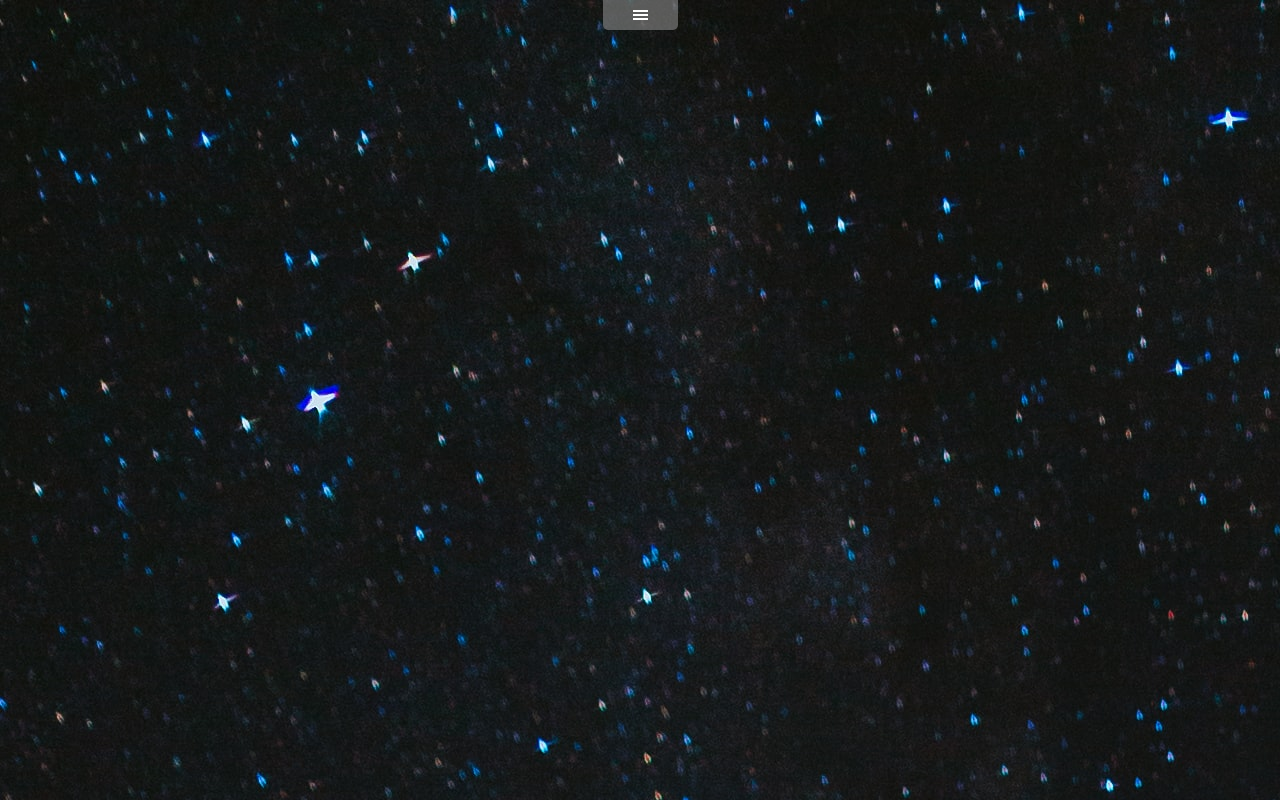
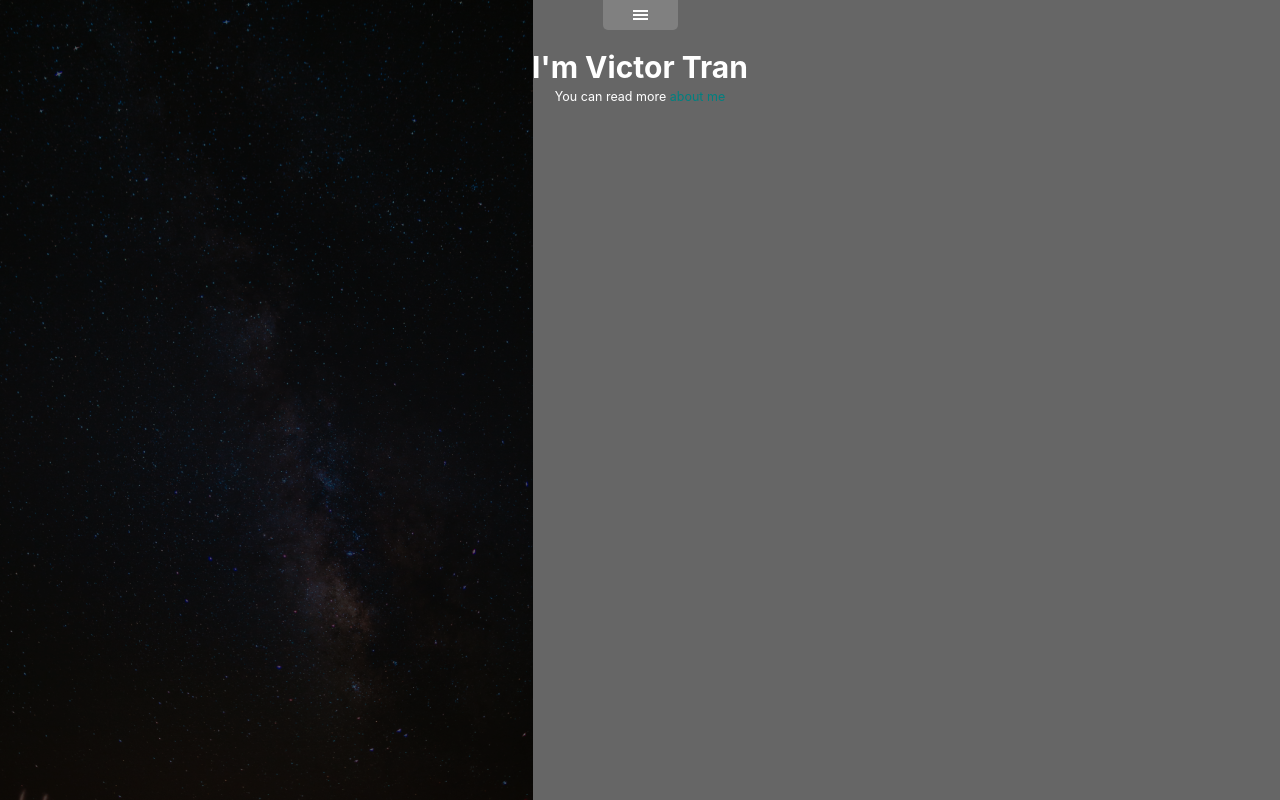
Before and after one commit to iVictoris/portfolio-react, a React (Create React App) app: page / in a window 1280 px wide. Built offline with nearby package versions, Linux system fonts and the light colour scheme.

Commit message:
import page scss into index

```diff
--- a/src/sass/index.scss
+++ b/src/sass/index.scss
@@ -1,5 +1,6 @@
-@import 'normalizer';
-@import 'variables';
-@import 'global';
-@import 'dropdown';
-@import 'nav';
+@import "normalizer";
+@import "variables";
+@import "global";
+@import "dropdown";
+@import "nav";
+@import "page";
```
